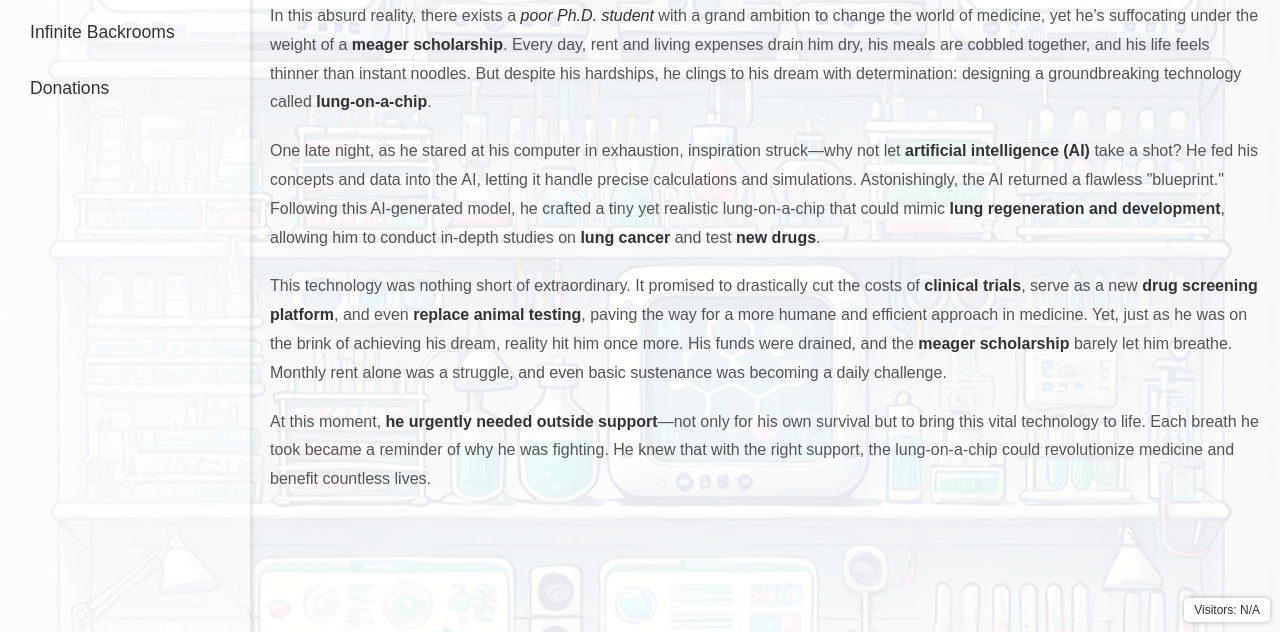
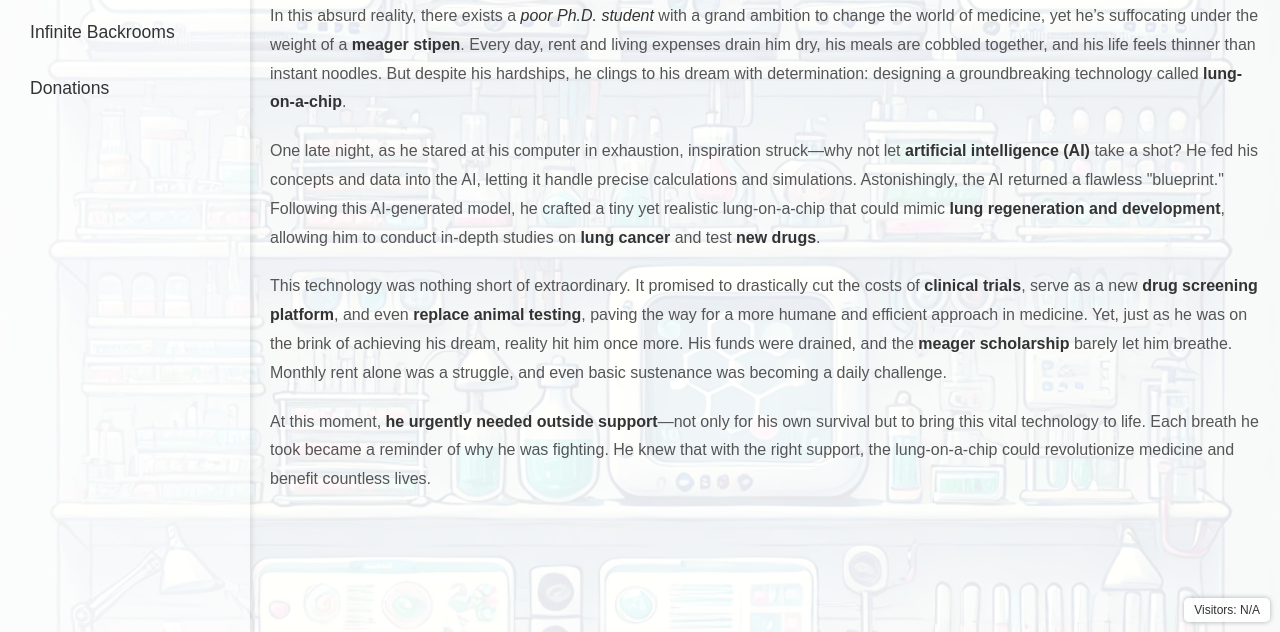
Before and after one commit to enigmaticsloth/nova, a plain HTML site: page index.html in a window 1280 px wide. Shown: the part 168-800 px from the top of the page. Drawn offline with Linux system fonts and the light colour scheme; no server answers.

Commit message:
Update index.html

```diff
--- a/index.html
+++ b/index.html
@@ -33,7 +33,7 @@
 
             <!-- About Me Content -->
             <p>
-                In this absurd reality, there exists a <em>poor Ph.D. student</em> with a grand ambition to change the world of medicine, yet he’s suffocating under the weight of a <strong>meager scholarship</strong>. Every day, rent and living expenses drain him dry, his meals are cobbled together, and his life feels thinner than instant noodles. But despite his hardships, he clings to his dream with determination: designing a groundbreaking technology called <strong>lung-on-a-chip</strong>.
+                In this absurd reality, there exists a <em>poor Ph.D. student</em> with a grand ambition to change the world of medicine, yet he’s suffocating under the weight of a <strong>meager stipen</strong>. Every day, rent and living expenses drain him dry, his meals are cobbled together, and his life feels thinner than instant noodles. But despite his hardships, he clings to his dream with determination: designing a groundbreaking technology called <strong>lung-on-a-chip</strong>.
             </p>
 
             <p>
```
